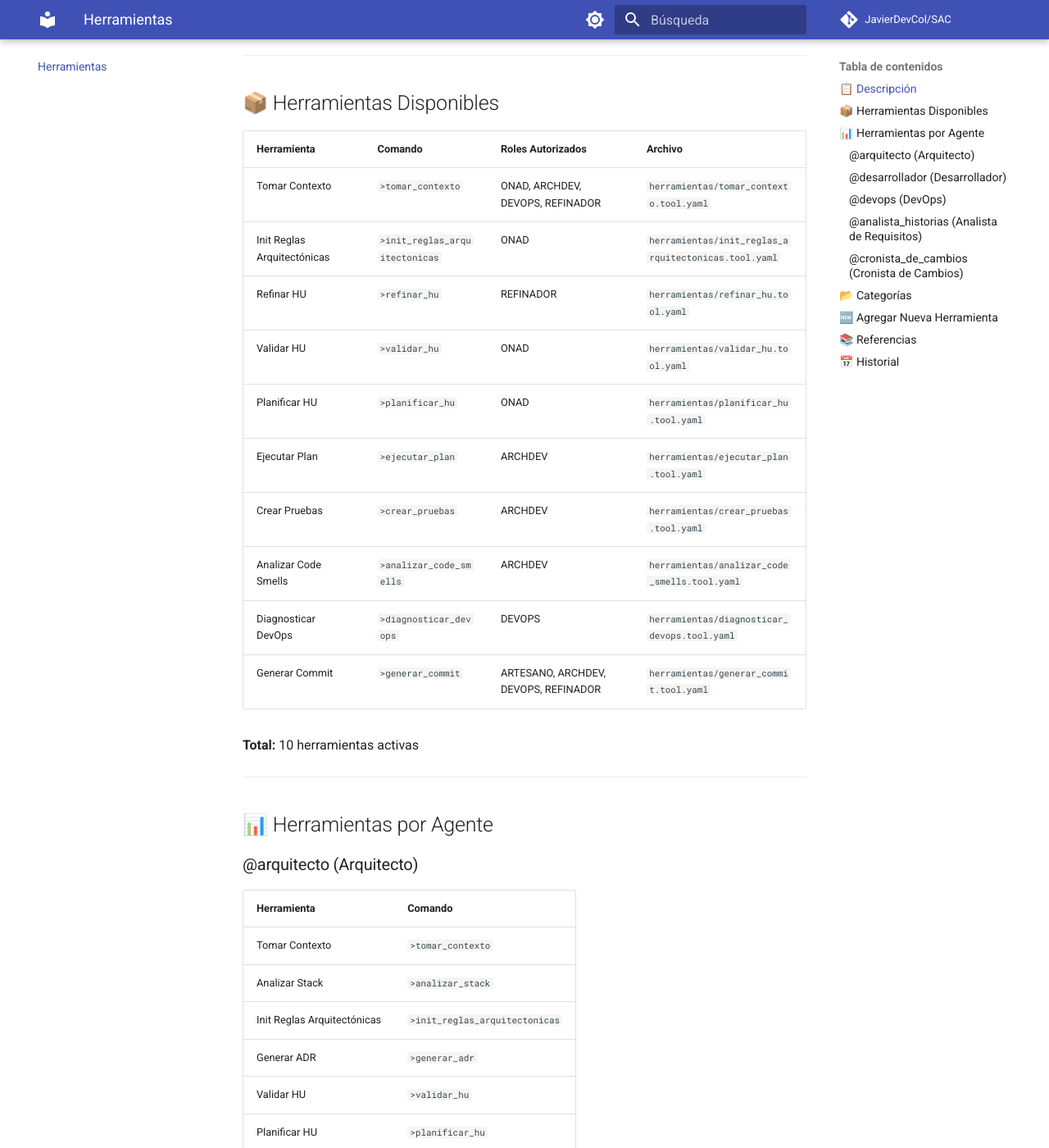
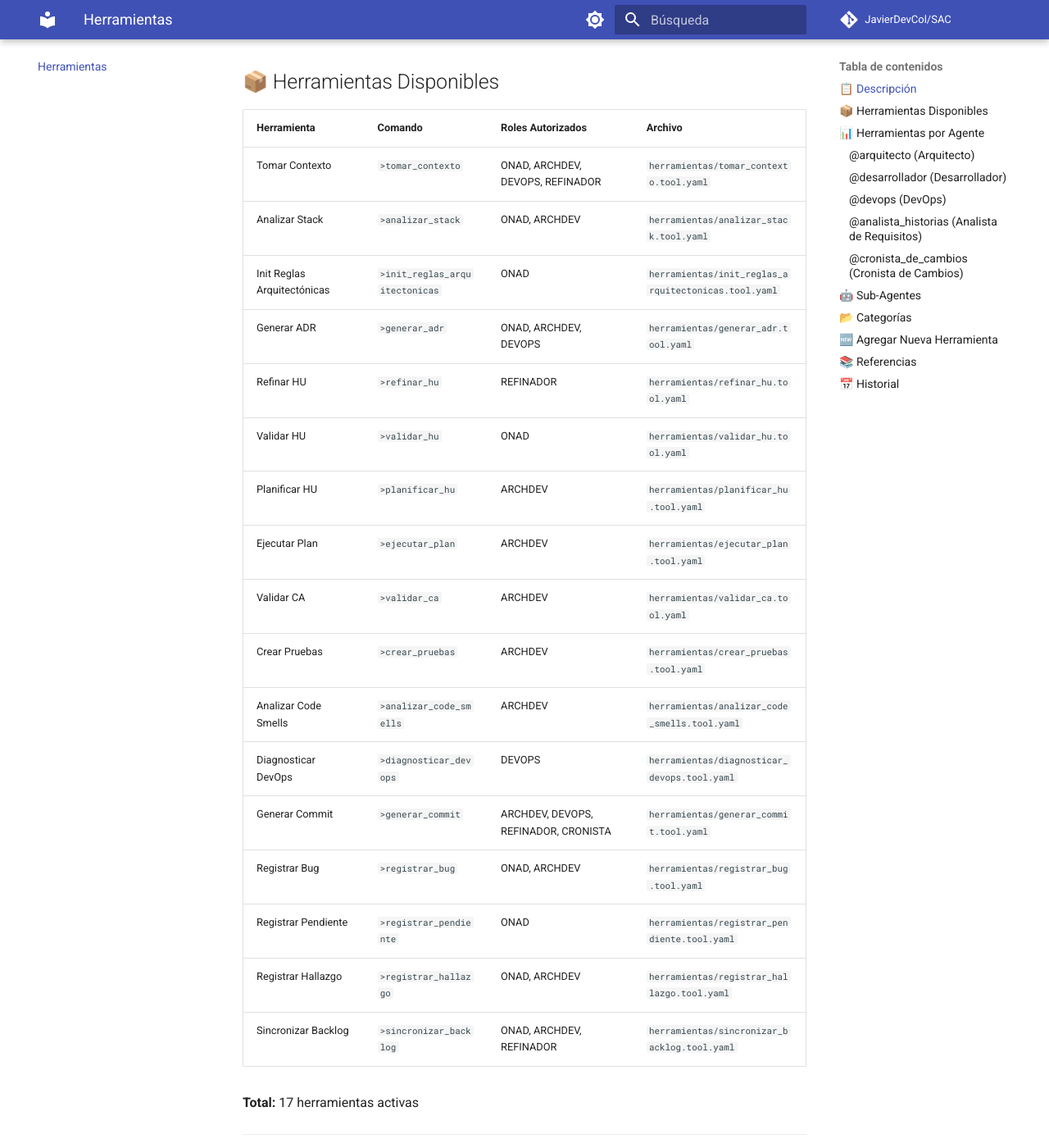
Before and after one commit to JavierDevCol/SAC, an MkDocs documentation site: the page built from docs/HERRAMIENTAS.md, in a window 1280 px wide and 1400 px high, scrolled down 405 px. Shown: the whole window at 82% size. Built offline with MkDocs 1.6.1 and Material for MkDocs 9.7.7, drawn with Linux system fonts in a browser that asks for light colours; comment, search, counter and statistics services are not loaded; some of the changed text lies outside the part shown.

Commit message:
fix(herramientas): agregar CRONISTA a roles autorizados de generar_commit

```diff
--- a/docs/HERRAMIENTAS.md
+++ b/docs/HERRAMIENTAS.md
@@ -1,13 +1,13 @@
 # 🛠️ Herramientas del Sistema SAC
 
-> **Versión:** 7.3.0
-> **Última actualización:** 23 de abril de 2026
+> **Versión:** 7.25.0
+> **Última actualización:** 27 de junio de 2026
 
 ---
 
 ## 📋 Descripción
 
-Índice oficial de herramientas disponibles en el sistema SAC v7.3.0. Cada herramienta tiene un archivo `.tool.yaml` con su definición completa.
+Índice oficial de herramientas disponibles en el sistema SAC v7.25.0. Cada herramienta tiene un archivo `.tool.yaml` con su definición completa.
 
 ---
 
@@ -16,17 +16,24 @@
 | Herramienta | Comando | Roles Autorizados | Archivo |
 |-------------|---------|-------------------|---------|
 | Tomar Contexto | `>tomar_contexto` | ONAD, ARCHDEV, DEVOPS, REFINADOR | `herramientas/tomar_contexto.tool.yaml` |
+| Analizar Stack | `>analizar_stack` | ONAD, ARCHDEV | `herramientas/analizar_stack.tool.yaml` |
 | Init Reglas Arquitectónicas | `>init_reglas_arquitectonicas` | ONAD | `herramientas/init_reglas_arquitectonicas.tool.yaml` |
+| Generar ADR | `>generar_adr` | ONAD, ARCHDEV, DEVOPS | `herramientas/generar_adr.tool.yaml` |
 | Refinar HU | `>refinar_hu` | REFINADOR | `herramientas/refinar_hu.tool.yaml` |
 | Validar HU | `>validar_hu` | ONAD | `herramientas/validar_hu.tool.yaml` |
-| Planificar HU | `>planificar_hu` | ONAD | `herramientas/planificar_hu.tool.yaml` |
+| Planificar HU | `>planificar_hu` | ARCHDEV | `herramientas/planificar_hu.tool.yaml` |
 | Ejecutar Plan | `>ejecutar_plan` | ARCHDEV | `herramientas/ejecutar_plan.tool.yaml` |
+| Validar CA | `>validar_ca` | ARCHDEV | `herramientas/validar_ca.tool.yaml` |
 | Crear Pruebas | `>crear_pruebas` | ARCHDEV | `herramientas/crear_pruebas.tool.yaml` |
 | Analizar Code Smells | `>analizar_code_smells` | ARCHDEV | `herramientas/analizar_code_smells.tool.yaml` |
 | Diagnosticar DevOps | `>diagnosticar_devops` | DEVOPS | `herramientas/diagnosticar_devops.tool.yaml` |
-| Generar Commit | `>generar_commit` | ARTESANO, ARCHDEV, DEVOPS, REFINADOR | `herramientas/generar_commit.tool.yaml` |
+| Generar Commit | `>generar_commit` | ARCHDEV, DEVOPS, REFINADOR, CRONISTA | `herramientas/generar_commit.tool.yaml` |
+| Registrar Bug | `>registrar_bug` | ONAD, ARCHDEV | `herramientas/registrar_bug.tool.yaml` |
+| Registrar Pendiente | `>registrar_pendiente` | ONAD | `herramientas/registrar_pendiente.tool.yaml` |
+| Registrar Hallazgo | `>registrar_hallazgo` | ONAD, ARCHDEV | `herramientas/registrar_hallazgo.tool.yaml` |
+| Sincronizar Backlog | `>sincronizar_backlog` | ONAD, ARCHDEV, REFINADOR | `herramientas/sincronizar_backlog.tool.yaml` |
 
-**Total:** 10 herramientas activas
+**Total:** 17 herramientas activas
 
 ---
 
@@ -41,7 +48,10 @@
 | Init Reglas Arquitectónicas | `>init_reglas_arquitectonicas` |
 | Generar ADR | `>generar_adr` |
 | Validar HU | `>validar_hu` |
-| Planificar HU | `>planificar_hu` |
+| Registrar Bug | `>registrar_bug` |
+| Registrar Pendiente | `>registrar_pendiente` |
+| Registrar Hallazgo | `>registrar_hallazgo` |
+| Sincronizar Backlog | `>sincronizar_backlog` |
 
 ### @desarrollador (Desarrollador)
 
@@ -50,10 +60,15 @@
 | Tomar Contexto | `>tomar_contexto` |
 | Analizar Stack | `>analizar_stack` |
 | Generar ADR | `>generar_adr` |
+| Planificar HU | `>planificar_hu` |
 | Ejecutar Plan | `>ejecutar_plan` |
+| Validar CA | `>validar_ca` |
 | Crear Pruebas | `>crear_pruebas` |
 | Analizar Code Smells | `>analizar_code_smells` |
 | Generar Commit | `>generar_commit` |
+| Registrar Bug | `>registrar_bug` |
+| Registrar Hallazgo | `>registrar_hallazgo` |
+| Sincronizar Backlog | `>sincronizar_backlog` |
 
 ### @devops (DevOps)
 
@@ -71,6 +86,7 @@
 | Tomar Contexto | `>tomar_contexto` |
 | Refinar HU | `>refinar_hu` |
 | Generar Commit | `>generar_commit` |
+| Sincronizar Backlog | `>sincronizar_backlog` |
 
 ### @cronista_de_cambios (Cronista de Cambios)
 
@@ -80,17 +96,30 @@
 
 ---
 
+## 🤖 Sub-Agentes
+
+Los sub-agentes se configuran a nivel de plataforma (opencode, claude, etc.) y son invocados por las herramientas para tareas de validación.
+
+| Sub-agente | Propósito | Permisos | Herramientas que lo invocan |
+|------------|-----------|----------|----------------------------|
+| `validador-calidad` | Validar CAs, alineación arquitectónica, ambigüedades, existencia de archivos | Solo lectura | `>validar_ca`, `>validar_hu`, `>refinar_hu`, `>sincronizar_backlog`, `>registrar_hallazgo` |
+| `validador-compilacion` | Verificar compilación y ejecutar tests | Lectura + bash | `>ejecutar_plan` |
+
+---
+
 ## 📂 Categorías
 
 | Categoría | Herramientas |
 |-----------|--------------|
 | **Contexto** | `>tomar_contexto`, `>analizar_stack` |
 | **Arquitectura** | `>init_reglas_arquitectonicas`, `>generar_adr` |
-| **Historias de Usuario** | `>refinar_hu`, `>validar_hu`, `>planificar_hu` |
+| **Historias de Usuario** | `>refinar_hu`, `>validar_hu`, `>planificar_hu`, `>validar_ca` |
 | **Implementación** | `>ejecutar_plan`, `>crear_pruebas` |
 | **Calidad de Código** | `>analizar_code_smells` |
 | **DevOps** | `>diagnosticar_devops` |
 | **Documentación** | `>generar_commit` |
+| **Bugs y Hallazgos** | `>registrar_bug`, `>registrar_pendiente`, `>registrar_hallazgo` |
+| **Backlog** | `>sincronizar_backlog` |
 
 ---
 
@@ -117,6 +146,7 @@
 
 | Versión | Fecha | Cambios |
 |---------|-------|---------|
+| 7.25.0 | 27 jun 2026 | Agregadas 7 herramientas, sub-agentes, corregidos roles |
 | 7.2.0 | 23 abr 2026 | Añadidas `>analizar_stack` y `>generar_adr`; tablas por agente con nombres nuevos |
 | 4.0 | 6 ene 2026 | Reescritura completa v4.0, movido a raíz, eliminadas herramientas inexistentes |
 | 3.1 | 5 ene 2026 | Versión anterior en `herramientas/herramientas-activas.md` |
```
